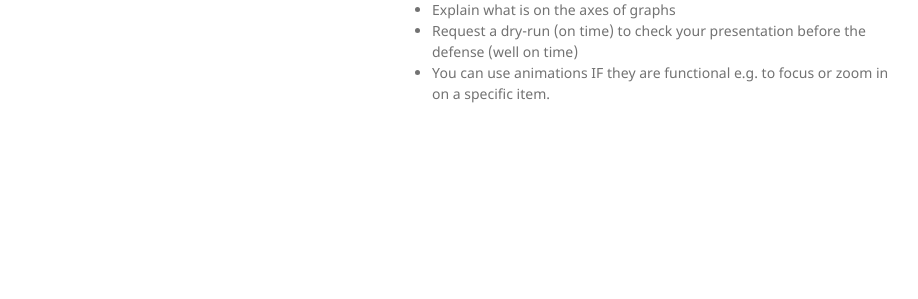
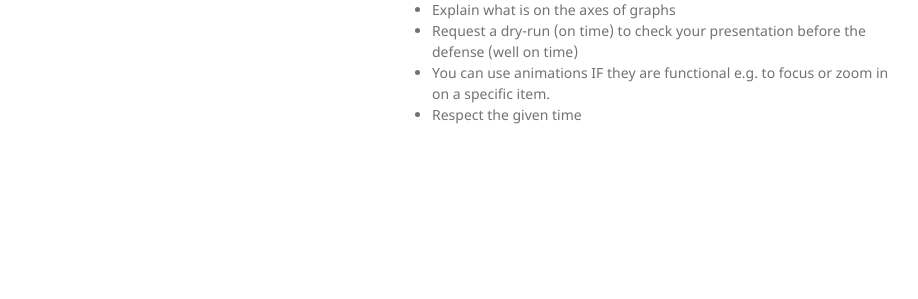
Before and after one commit to dramco-edu/Thesis-Tips-and-Tricks, a Jekyll site: the page built from presentation.md, in a window 1280 px wide. Shown: the part 236-535 px from the top of the page, without its empty margins (178-1096 px from the left). Built offline with Jekyll 4.4.1, drawn with Linux system fonts in a browser that asks for light colours; our own code applies the rules of GitHub Pages for plain Markdown files; the repository's description, which GitHub fills in, is left out.

Commit message:
Update presentation.md

```diff
--- a/presentation.md
+++ b/presentation.md
@@ -7,3 +7,4 @@
 - Explain what is on the axes of graphs
 - Request a dry-run (on time) to check your presentation before the defense (well on time)
 - You can use animations IF they are functional e.g. to focus or zoom in on a specific item.
+- Respect the given time
```
